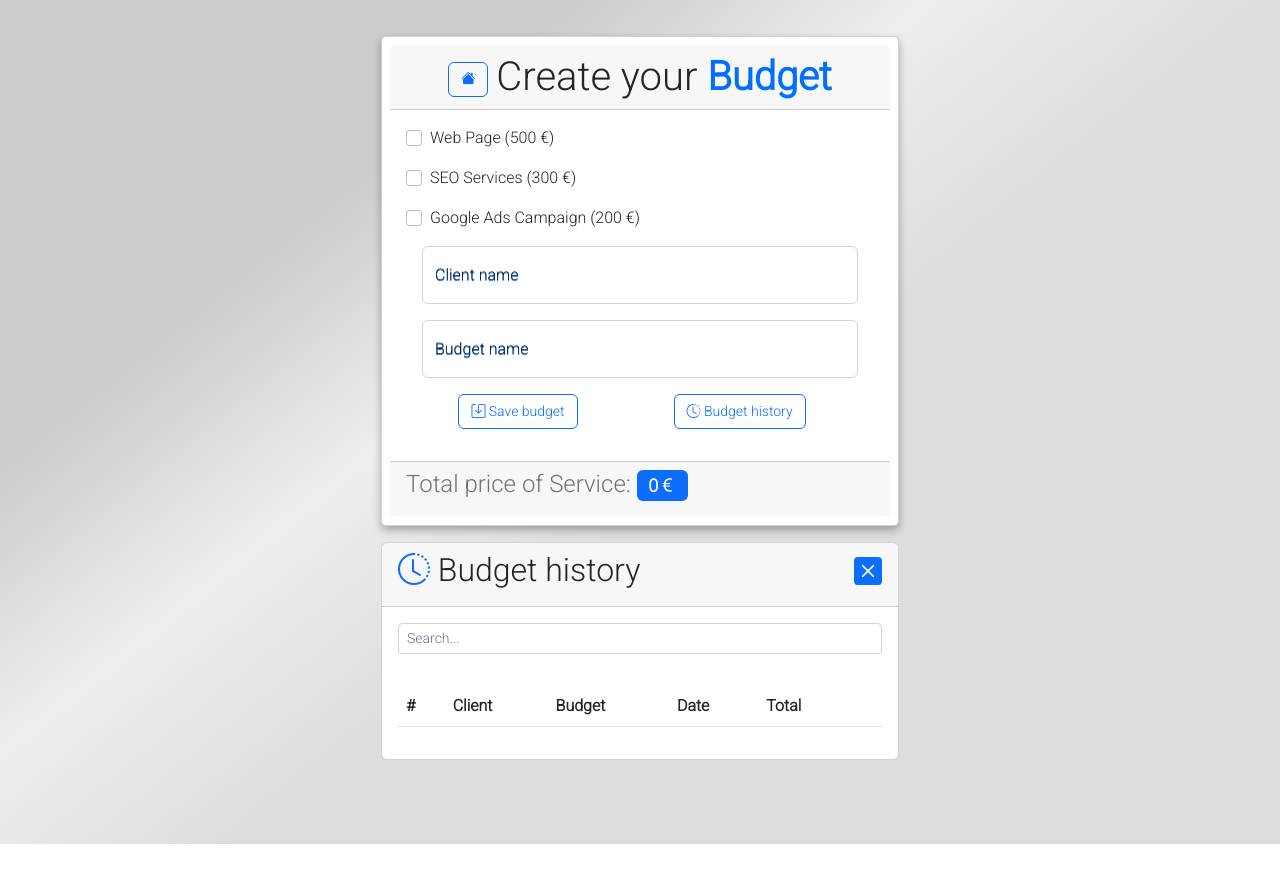
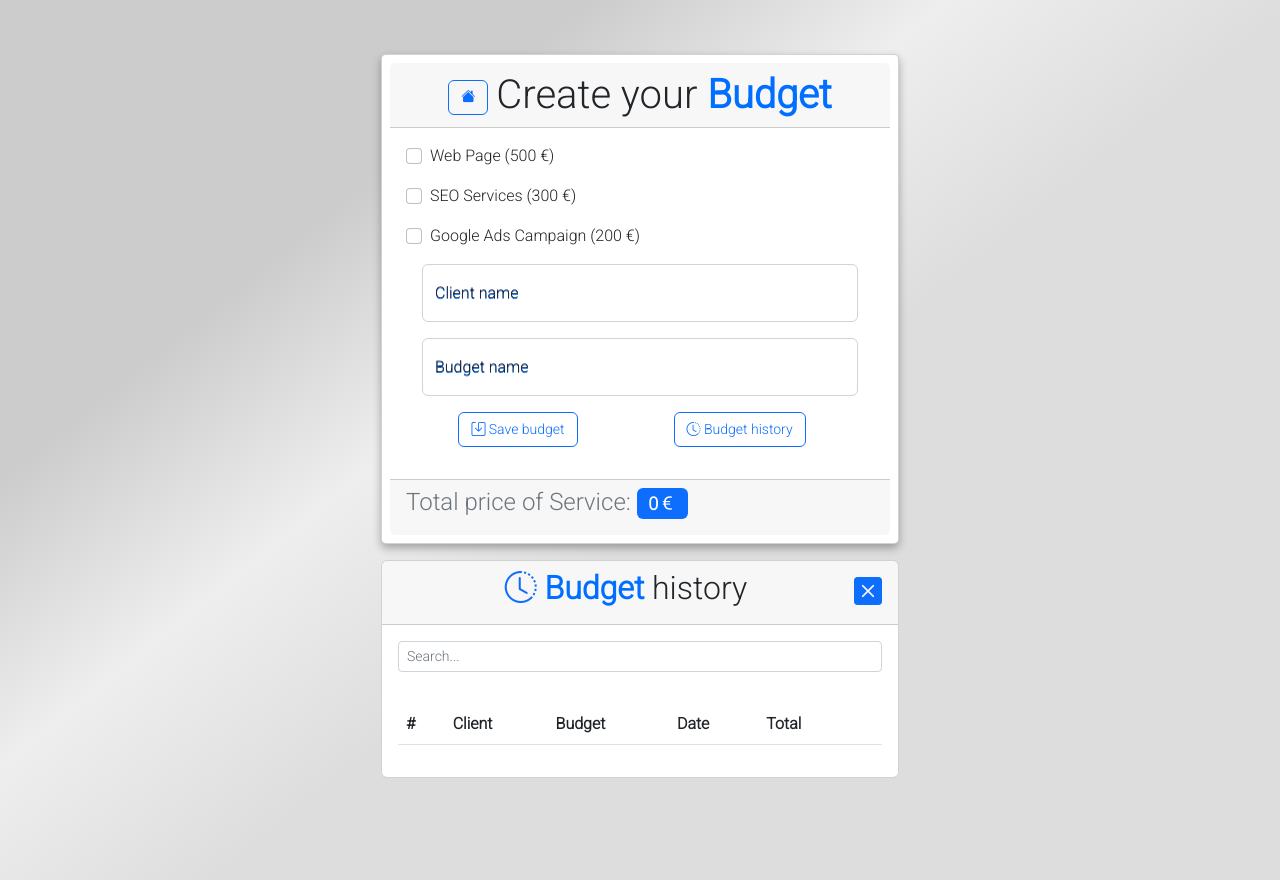
Before and after one commit to JersMed/Sprint7, an Angular app: page /homeApp in a window 1280 px wide. Before the commit the page ends 844 px from the top, so only its background shows below. Built offline with nearby package versions, Linux system fonts and the light colour scheme.

Commit message:
minor styles fixes

```diff
--- a/src/app/home/history/history.component.html
+++ b/src/app/home/history/history.component.html
@@ -1,21 +1,16 @@
 <div id="budgetList" class="card mt-3 mb-5 animate__animated animate__fadeInUp">
-    <div class="cardHeader d-flex card-header justify-content-between">
-        <h2><i class="bi bi-clock-history text-primary"></i> Budget history</h2>
+    <div class="card-header d-flex justify-content-between align-items-center">
+        <h2 class="mx-auto"><i class="bi bi-clock-history text-primary"></i> <b class="color"> Budget</b> history </h2>
         <a class="closeButton text-decoration-none fs-3" (click)="showBudgetList()">
             <i class="bi bi-x-square-fill"></i>
         </a>
     </div>
+
     <div class="d-flex justify-content-between m-3">
-        <!-- <span class="text-end">
-            <a class=" linkButtons text-decoration-none" (click)="resetBudgetList()">Reset <i
-                    class="bi bi-arrow-clockwise"></i></a>
-        </span> -->
-        <!-- Search... -->
         <span class="searchField input-group input-group-sm">
             <input type="text" class="form-control" [(ngModel)]="text_search" placeholder="Search..."
                 aria-label="Search..." aria-describedby="button-addon2" #searchText>
         </span>
-        <!-- End Search -->
     </div>
     <section id="budgetListBody" class="card-body">
         <div id="divTable" class="col">
--- a/src/app/home/history/history.component.scss
+++ b/src/app/home/history/history.component.scss
@@ -0,0 +1,3 @@
+.color {
+    color: rgb(0, 110, 255);
+  }
--- a/src/app/home/history/history.component.ts
+++ b/src/app/home/history/history.component.ts
@@ -9,6 +9,12 @@ import { BudgetService } from 'src/app/services/budget.service';
   styleUrls: ['./history.component.scss']
 })
 export class HistoryComponent {
+
+  showBudgetHistory = false;
+
+  showBudgetList() {
+    this.showBudgetHistory = !this.showBudgetHistory;
+  }
 
   public budgetList: Budget[] = [];
   public searchText: string = "";
@@ -23,9 +29,10 @@ export class HistoryComponent {
     this.budgetList = this.budgetService.budgetList
   }
 
-  showBudgetList = () => {
-    this.budgetService.showBudgetList = !this.budgetService.showBudgetList
+  closeBudgetList() {
+    this.showBudgetHistory = false;
   }
+
 
   sortById() {
     this.currentOrder = this.sortById;
@@ -78,10 +85,8 @@ export class HistoryComponent {
   }
 
   deleteBudget(index: number) {
-
     this.budgetList.splice(index, 1);
     localStorage.setItem('budgetList', JSON.stringify(this.budgetList));
-
   }
 
   searchByBudgetName(searchText: string) {
@@ -91,6 +96,5 @@ export class HistoryComponent {
       return bg.budgetName.toLowerCase().indexOf(searchText.toLowerCase()) > -1;
     })
     this.currentOrder();
-
   }
 }
--- a/src/app/home/home.component.html
+++ b/src/app/home/home.component.html
@@ -35,7 +35,7 @@
                         <label for="clientName">Client name</label>
                         <p class="form-text text-danger">
                             <span *ngIf="invalidField('clientName')">
-                                Please enter the client name.
+                                Please type the client name.
                             </span>
                         </p>
                     </div>
@@ -46,7 +46,7 @@
                         <label for="budgetName">Budget name</label>
                         <p class="form-text text-danger">
                             <span *ngIf="invalidField('budgetName')">
-                                Please put a name to this budget.
+                                Please write a name to this budget.
                             </span>
                         </p>
                     </div>
@@ -55,7 +55,8 @@
                         <button id="saveBudget" type="submit" class="btn btn-outline-primary mx-5 mb-3">
                             <i class="bi bi-save"></i> Save budget </button>
 
-                        <button type="button" class="btn btn-outline-primary mx-5 mb-3" (click)="showBudgetList()">
+                        <button type="button" class="btn btn-outline-primary mx-5 mb-3"
+                            (click)="budgetService.showBudgetList = !budgetService.showBudgetList">
                             <i class="bi bi-clock-history"></i> Budget history
                         </button>
 
--- a/src/app/home/home.component.scss
+++ b/src/app/home/home.component.scss
@@ -7,7 +7,7 @@ body {
   background: linear-gradient(141deg, #ccc 25%, #eee 40%, #ddd 55%);
   font-family: 'Roboto';
   margin: 0;
-  min-height: 100vh;
+  min-height: 110vh;
 }
 
 .card {
--- a/src/app/home/modal/modal.component.html
+++ b/src/app/home/modal/modal.component.html
@@ -4,12 +4,14 @@
 <ng-template #content let-modal>
     <div class="modal-body text-center">
         <div *ngIf="typeOfMessage === 'pagesModal'; else languagesModal">
-            <i class="bi bi-info-circle-fill text-primary"></i> Select the number of pages you want. <br> You must
-            choose at least one.
+            <i class="bi bi-info-circle-fill text-primary"></i> Please select the number of pages what you need for your
+            project. <br> You must
+            at least choose one.
         </div>
         <ng-template #languagesModal>
-            <div><i class="bi bi-info-circle-fill text-primary"></i> Select the number of languages you need for your
-                website. <br> You must choose at least one.</div>
+            <div><i class="bi bi-info-circle-fill text-primary"></i> Please select the number of languages you need for
+                your
+                website. <br> One will be added by default.</div>
         </ng-template>
     </div>
 </ng-template>
```
Also changed, not shown: src/app/home/home.component.ts (+0 -10 lines).
